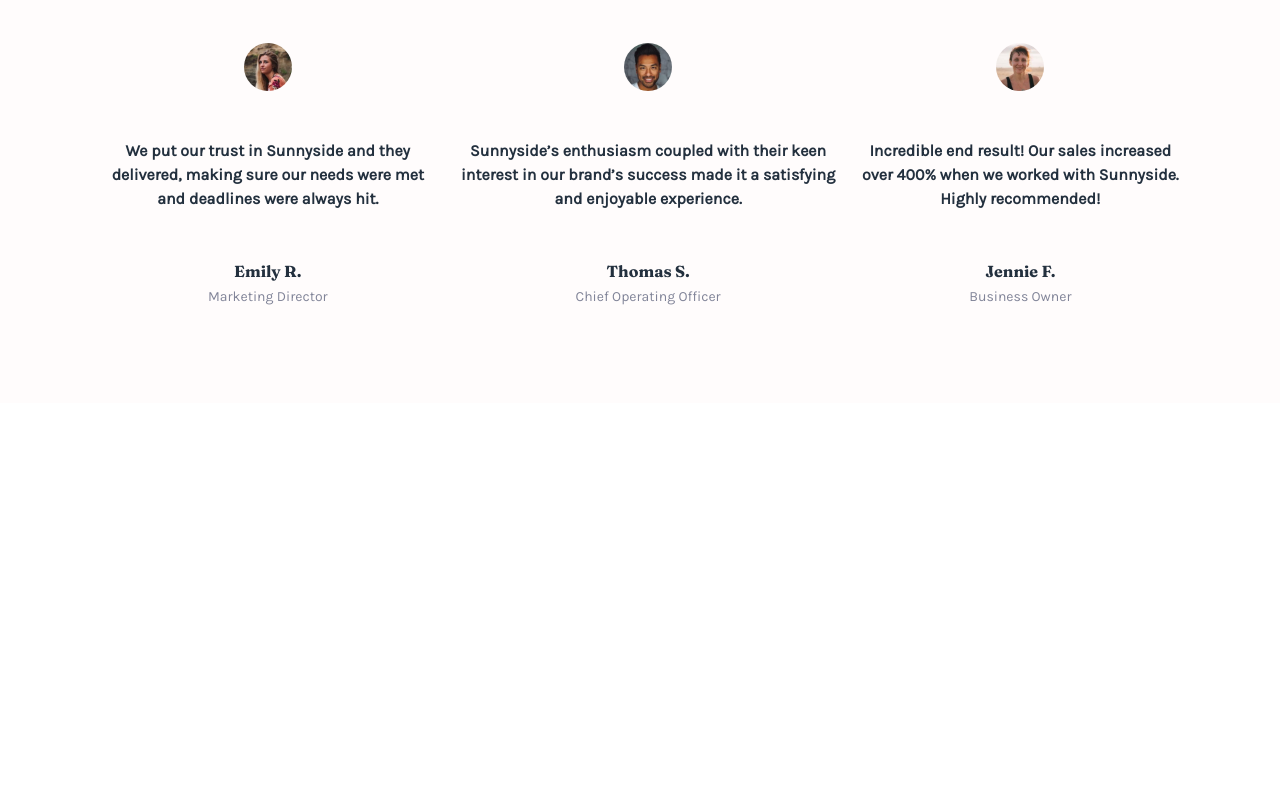
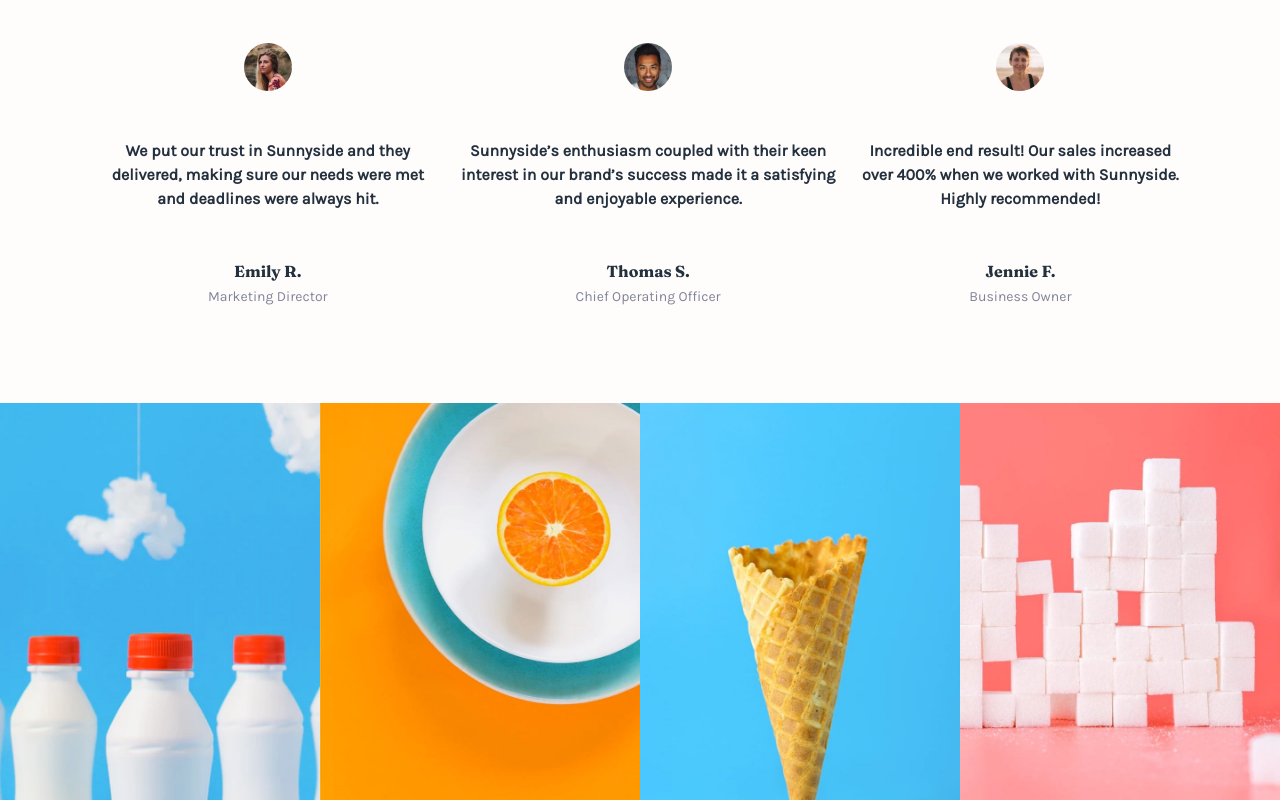
Before and after one commit to ogzcode/FM-Sunnyside-agency-landing-page, a React (Vite) app: page / in a window 1280 px wide. Shown: the part 2533-3333 px from the top of the page. Before the commit the page ends 2936 px from the top, so only its background shows below. Built offline with nearby package versions, Linux system fonts and the light colour scheme.

Commit message:
ImageGallery section created and added to the application

```diff
--- a/src/App.jsx
+++ b/src/App.jsx
@@ -2,6 +2,7 @@
 import Header from './components/Header/Header';
 import Main from './components/Main/Main';
 import TestimonialSection from './components/Testimonial/TestimonialSection';
+import ImageGallery from "./components/ImageGallery";
 
 function App() {
   return (
@@ -9,6 +10,7 @@
       <Header />
       <Main />
       <TestimonialSection />
+      <ImageGallery/>
     </div>
   )
 }
--- /dev/null
+++ b/src/components/ImageGallery.jsx
@@ -0,0 +1,18 @@
+import cone from "../images/desktop/image-gallery-cone.jpg";
+import orange from "../images/desktop/image-gallery-orange.jpg";
+import sugarcubes from "../images/desktop/image-gallery-sugarcubes.jpg";
+import milkbottles from "../images/desktop/image-gallery-milkbottles.jpg";
+
+function ImageGallery() {
+    const images = [milkbottles, orange, cone, sugarcubes];
+    return (
+        <section className='grid md:grid-cols-4 grid-cols-2'>
+            {
+                images.map((img, i) => <img src={img} key={i} />)
+            }
+        </section>
+    );
+}
+
+
+export default ImageGallery;
```
